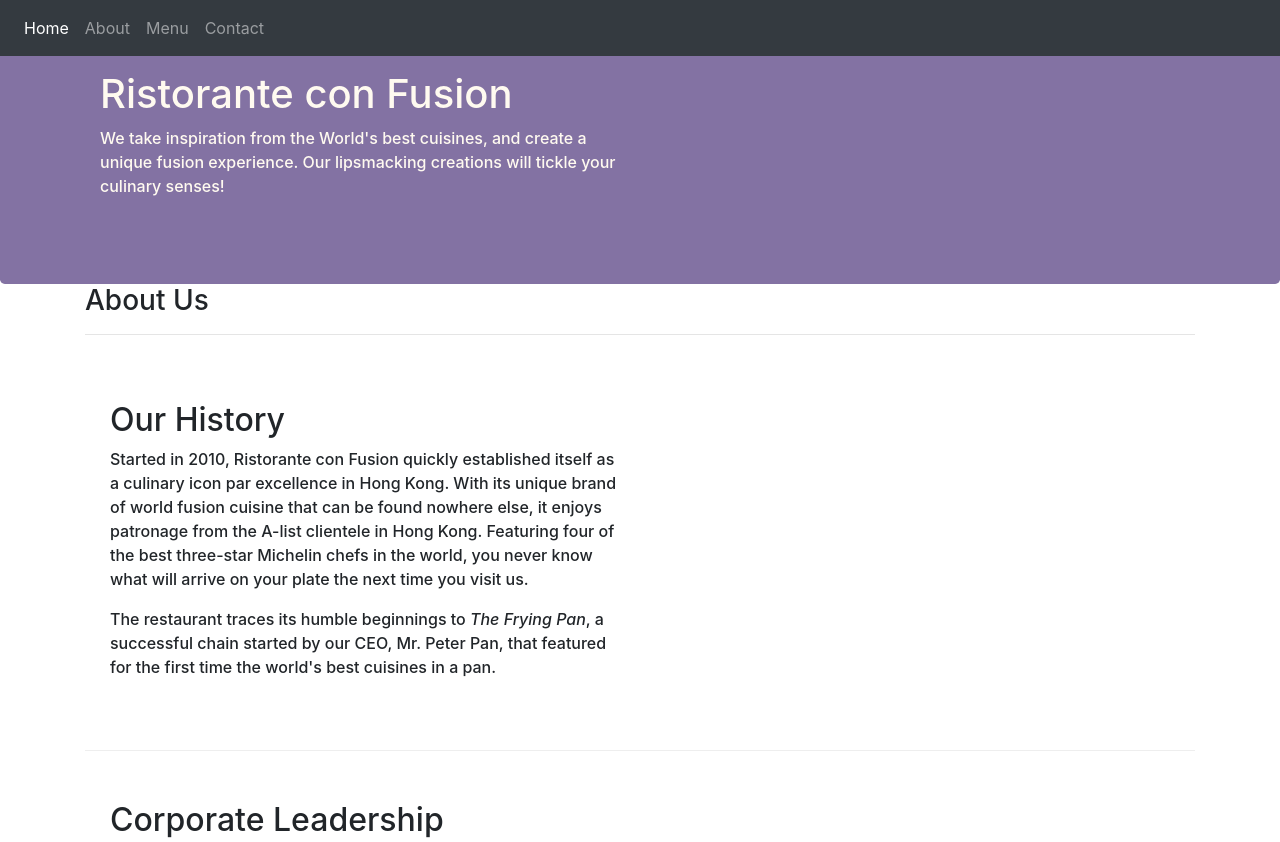
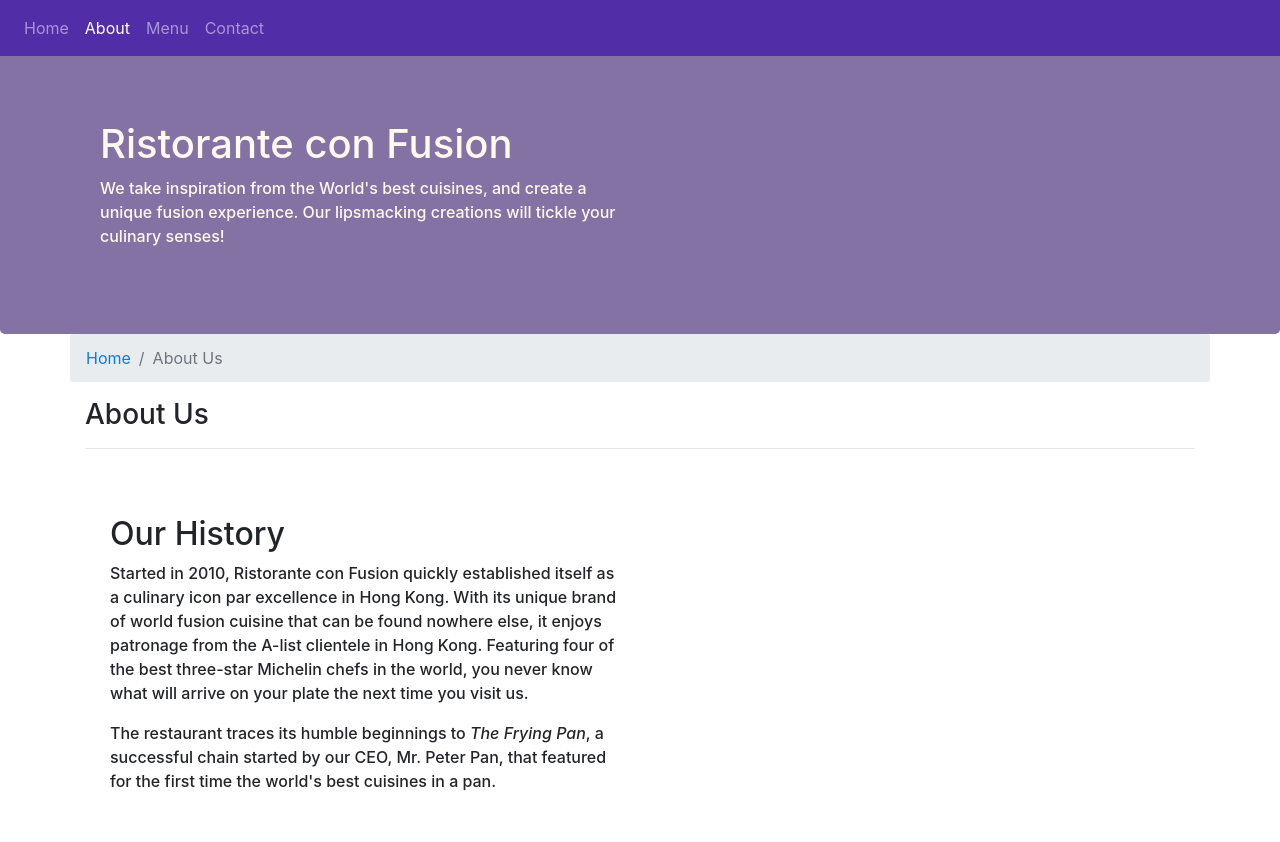
Before and after one commit to b-sujith/Fundamental-Concepts-Of-Compiler-Design, a website: page aboutus.html in a window 1280 px wide. Shown: the top 842 px of the page. Drawn offline with nearby package versions, Linux system fonts and the light colour scheme.

Commit message:
week2 breadcrumb commit

```diff
--- a/aboutus.html
+++ b/aboutus.html
@@ -15,13 +15,18 @@
 </head>
 
 <body>
-    <nav class="navbar navbar-dark bg-dark navbar-expand-sm fixed-top">
-        <ul class="navbar-nav mr-auto">
-            <li class="nav-item active"><a href="./index.html" class="nav-link">Home</a></li>
-            <li class="nav-item"><a href="#" class="nav-link">About</a></</li>
-            <li class="nav-item"><a href="#" class="nav-link">Menu</a></</li>
-            <li class="nav-item"><a href="#" class="nav-link">Contact</a></</li>
-        </ul>
+    <nav class="navbar navbar-dark navbar-expand-sm fixed-top">
+        <button class="navbar-toggler" type="button" data-toggle="collapse" data-target="#navbar">
+            <span class="navbar-toggler-icon"></span>
+        </button>
+        <div class="collapse navbar-collapse" id="navbar">
+            <ul class="navbar-nav mr-auto">
+                <li class="nav-item "><a href="./index.html" class="nav-link">Home</a></li>
+                <li class="nav-item active"><a href="#" class="nav-link">About</a></</li>
+                <li class="nav-item"><a href="#" class="nav-link">Menu</a></</li>
+                <li class="nav-item"><a href="#" class="nav-link">Contact</a></</li>
+            </ul>
+        </div>
     </nav>
 
     <header class="jumbotron">
@@ -38,8 +43,12 @@
     </header>
 
     <div class="container">
-        <div>
-            <div>
+        <div class="row">
+            <ol class="col-12 breadcrumb">
+                <li class="breadcrumb-item"><a href="./index.html">Home</a></li>
+                <li class="breadcrumb-item active">About Us</li>
+            </ol>
+            <div class="col-12">
                <h3>About Us</h3>
                <hr>
             </div>
--- a/css/styles.css
+++ b/css/styles.css
@@ -33,3 +33,11 @@ address{
 p{
     font-weight:500;
 }
+
+body{
+    padding: 50px 0px 0px 0px;
+    z-index: 0;
+}
+.navbar-dark{
+    background-color: #512DA8;
+}
```
Also changed, not shown: index.html (+7 -1 lines).
